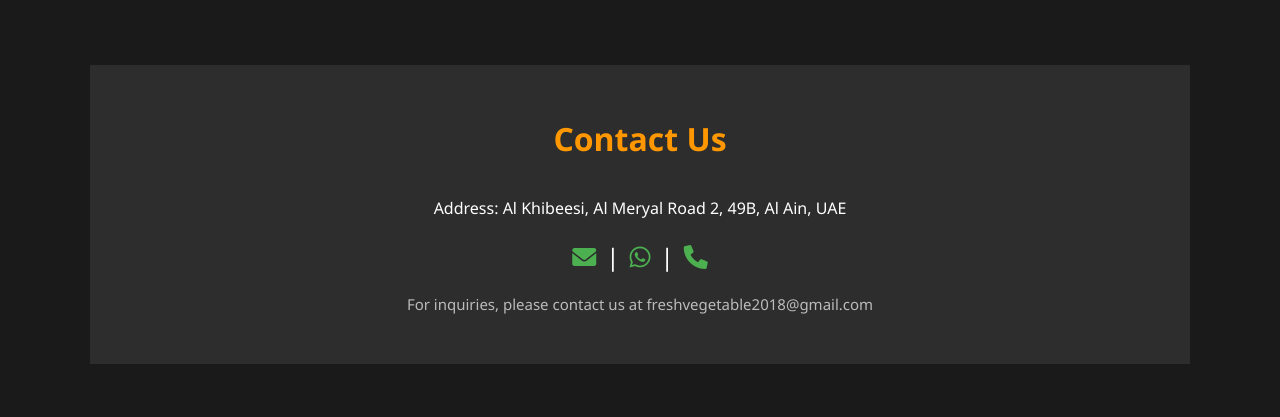
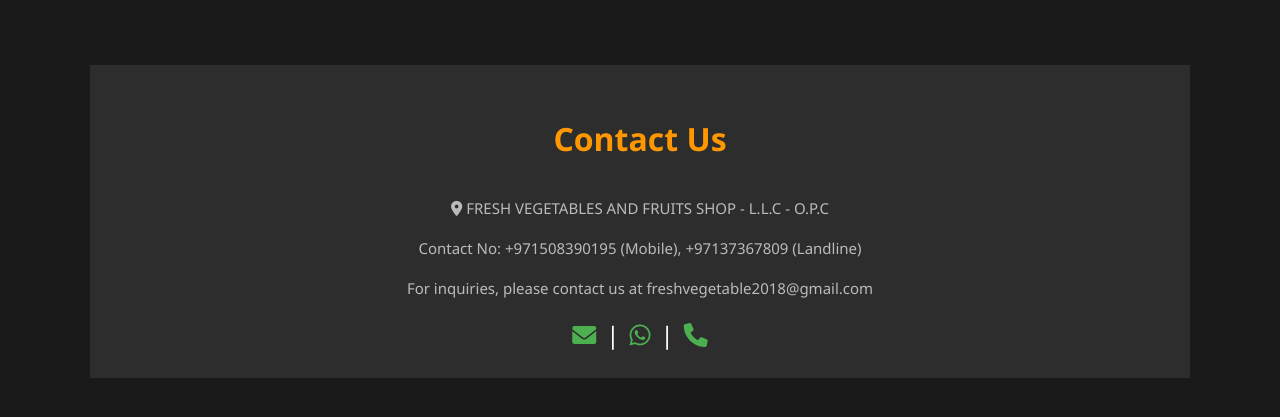
Before and after one commit to Nabilaboobacker/fresh-store, a Django app: page /products/ in a window 1280 px wide. Shown: the part 156-573 px from the top of the page. Run offline with Django 5.2, Linux system fonts and the light colour scheme; data that the repository does not hold is empty.

Commit message:
products updated

```diff
--- a/project/settings.py
+++ b/project/settings.py
@@ -125,8 +125,8 @@ USE_TZ = True
 # https://docs.djangoproject.com/en/5.1/howto/static-files/
 
 STATIC_URL = 'static/'
-# STATICFILES_DIRS = [os.path.join(BASE_DIR, 'static')]
-STATIC_ROOT = os.path.join(BASE_DIR, 'static')
+STATICFILES_DIRS = [os.path.join(BASE_DIR, 'static')]
+STATIC_ROOT = os.path.join(BASE_DIR, 'assets')
 MEDIA_URL = '/media/'
 MEDIA_ROOT = os.path.join(BASE_DIR, 'media')
 
--- a/static/base.css
+++ b/static/base.css
@@ -71,7 +71,7 @@ body {
     color: var(--text-light);
     font-size: 1.5rem;
     position: absolute;
-    right: 0;
+    left: 0;
     top: 50%;
     transform: translateY(-50%);
     z-index: 1000;
--- a/templates/base.html
+++ b/templates/base.html
@@ -38,10 +38,17 @@
     {% block body %}{% endblock %}
 
     {% comment %} Contact Us Details {% endcomment %}
-    <section id="contact">
+    <section style="padding-bottom:0.5rem;" id="contact">
         <h2 class="section-title">Contact Us</h2>
-        <p class="contact-intro">Address: Al Khibeesi, Al Meryal Road 2,
-            49B, Al Ain, UAE</p>
+        <p class="address">
+            <i class="fas fa-location-dot"></i> <!-- Location icon added here -->
+            FRESH VEGETABLES AND FRUITS SHOP - L.L.C - O.P.C
+        </p>
+        <p class="address">
+            Contact No: +971508390195 (Mobile), +97137367809 (Landline)
+        </p>
+
+        <p class="address">For inquiries, please contact us at freshvegetable2018@gmail.com</p>
         <div class="contact-links">
             <a href="mailto:freshvegetable2018@gmail.com">
                 <i class="fas fa-envelope"></i>
@@ -55,7 +62,6 @@
                 <i class="fas fa-phone"></i>
             </a>
         </div>
-        <p class="address">For inquiries, please contact us at freshvegetable2018@gmail.com</p>
     </section>
     {% comment %} End Contact Us Details {% endcomment %}
 
--- a/templates/contact-us.html
+++ b/templates/contact-us.html
@@ -29,8 +29,8 @@
                         <strong>Email:</strong>
                         <a href="mailto:freshvegetable2018@gmail.com">freshvegetable2018@gmail.com</a>
                     </li>
-                    <li><strong>Phone:</strong> +971508390195 +971506916237</li>
-                    <li><strong>Landline:</strong> +9713037367809</li>
+                    <li><strong>Phone:</strong> +971508390195</li>
+                    <li><strong>Landline:</strong> +97137367809</li>
                     <li>
                         <strong>WhatsApp:</strong>
                         <a href="https://wa.me/971553944604" target="_blank">+971553944604</a>
```
Also changed, not shown: media/images/10_Christmas_Gift_Basket_Ideas_That_Rock____.jpg (added), media/images/10_Christmas_Gift_Basket_Ideas_That_Rock_____XOrmgm8.jpg (added), media/images/A_Perfect_Gift_Basket.jpg (added), media/images/Parcel_Buah.jpg (added), media/images/Parcel_Buah_mIoi5Lk.jpg (added), media/images/download_1.jpg (added), media/images/download_2.jpg (added), media/images/download_5.jpg (added), media/images/hamper_1.jpg (added), media/images/Ягодный_букет.jpg (added).
